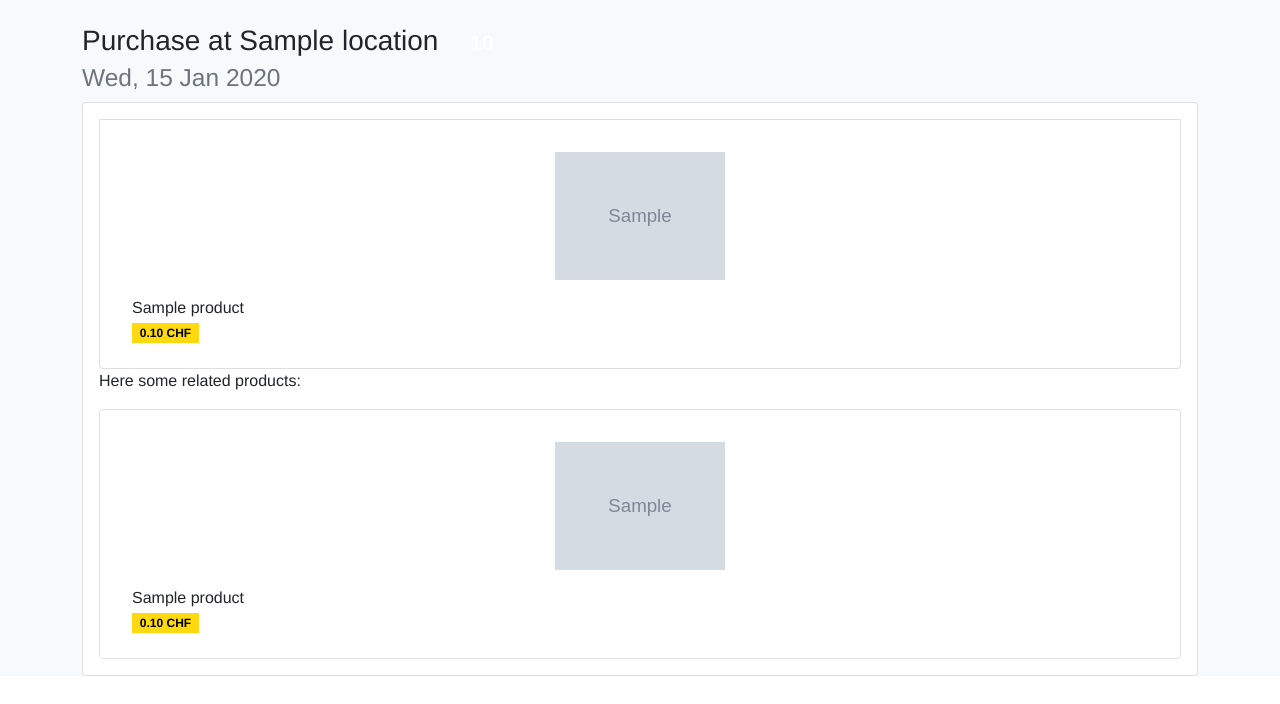
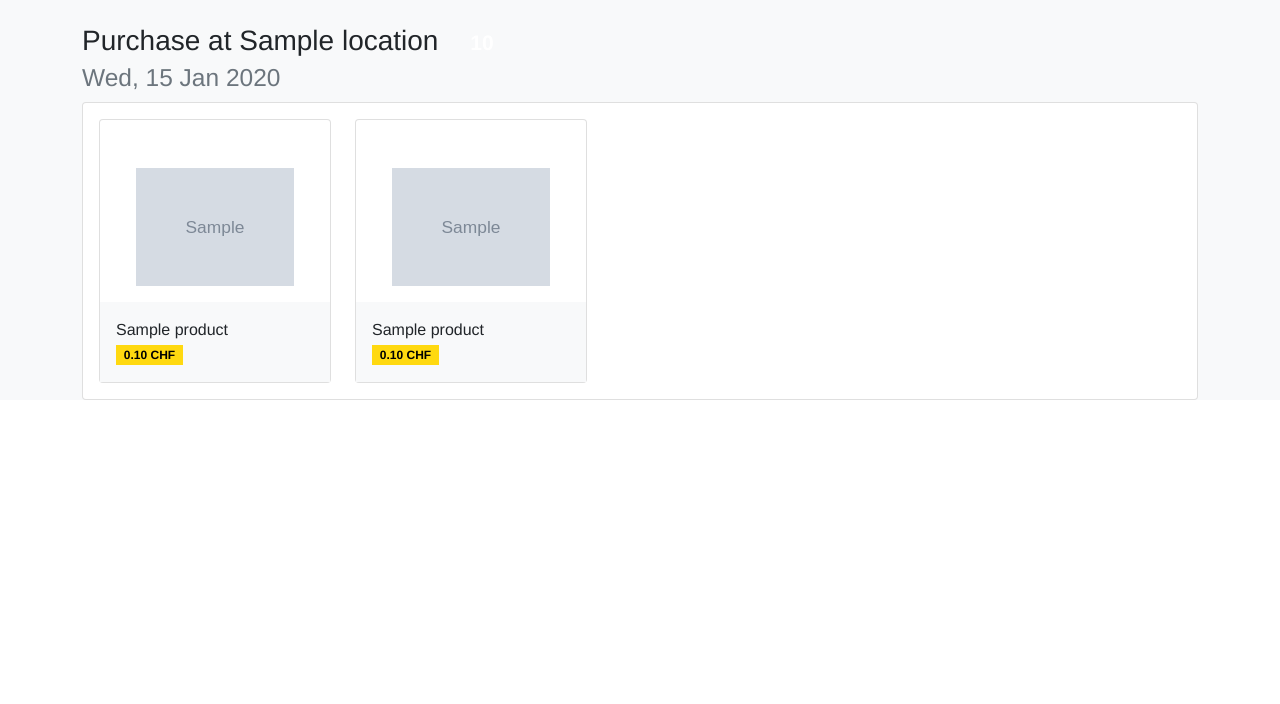
Before and after one commit to elwin/hz21, a Flask app: template templates/cart/show.html in a window 1280 px wide. Shown: the part 96-800 px from the top of the page. Run offline with Flask 2, Linux system fonts and the light colour scheme; the template is opened without the code that fills it: most values are stand-ins (such as "Sample title", 1, 10 or a date in 2020); grey boxes marked "Sample" are stand-in pictures; parts of the project's set-up code (start-up, migrations or seed data) failed here and were passed over; some libraries are stand-ins or nearby versions.

Commit message:
use card also for show

```diff
--- a/templates/base.html
+++ b/templates/base.html
@@ -78,6 +78,12 @@
     </div>
 </main>
 
+<style>
+    .product-width {
+        width: 16rem;
+    }
+</style>
+
 <script src="https://cdn.jsdelivr.net/npm/bootstrap@5.1.1/dist/js/bootstrap.bundle.min.js"
         integrity="sha384-/bQdsTh/da6pkI1MST/rWKFNjaCP5gBSY4sEBT38Q/9RBh9AH40zEOg7Hlq2THRZ"
         crossorigin="anonymous"></script>
--- a/templates/cart/show.html
+++ b/templates/cart/show.html
@@ -13,20 +13,22 @@
 
         <div class="card mb-4">
             <div class="card-body">
-                {% include 'partials/product.html' %}
 
                 {% if storage.get_related(product) %}
 
-                    <p class="card-text">
-                        Here some related products:
-                    </p>
+                    <div class="row flex-row flex-nowrap" style="overflow-y: auto;">
+                        <div class="product-width">
+                            {% include 'partials/product.html' %}
+                        </div>
 
-                    <ul class="list-group list-group-horizontal" style="overflow-x: auto; white-space: nowrap;">
+
                         {% for product in storage.get_related(product) %}
                             <!--This is supposed to be horizontally scrollable - but I can't figure it out-->
-                            {% include 'partials/product.html' %}
+                            <div class="product-width">
+                                {% include 'partials/product.html' %}
+                            </div>
                         {% endfor %}
-                    </ul>
+                    </div>
 
 
                 {% else %}
--- a/templates/partials/product.html
+++ b/templates/partials/product.html
@@ -1,15 +1,18 @@
-<div class="list-group-item card flex-fill" style="min-width: 18rem">
-    <span class="badge rounded-pill px-3 {{ product.get_bg_color() }}">{{ product.score }}</span>
+<div class="card p-0">
 
-    <div>
-        <img
-                class="card-img-top"
-                style="max-height: 128px; object-fit: contain;"
-                src={{ product.img_link }}
-        >
+    <div class="card-body flex-fill" style="margin-bottom: -24px">
+        <span class="float-right badge rounded-pill px-3 {{ product.get_bg_color() }}">{{ product.score }}</span>
     </div>
-    <div class="card-body">
+
+    <img
+            class="card-img-top p-3"
+            style="height: 150px; object-fit: contain;"
+            src={{ product.img_link }}
+    >
+
+    <div class="card-body bg-light">
+
         <span class="card-text align-baseline text-truncate" style="display: block;">{{ product.name }}</span>
-        <span class="badge price-badge">{{'{:.2f}'.format(product.price / 100) }} CHF</span>
+        <span class="badge price-badge">{{ '{:.2f}'.format(product.price / 100) }} CHF</span>
     </div>
 </div>
```
Also changed, not shown: templates/index.html (+5 -3 lines).
